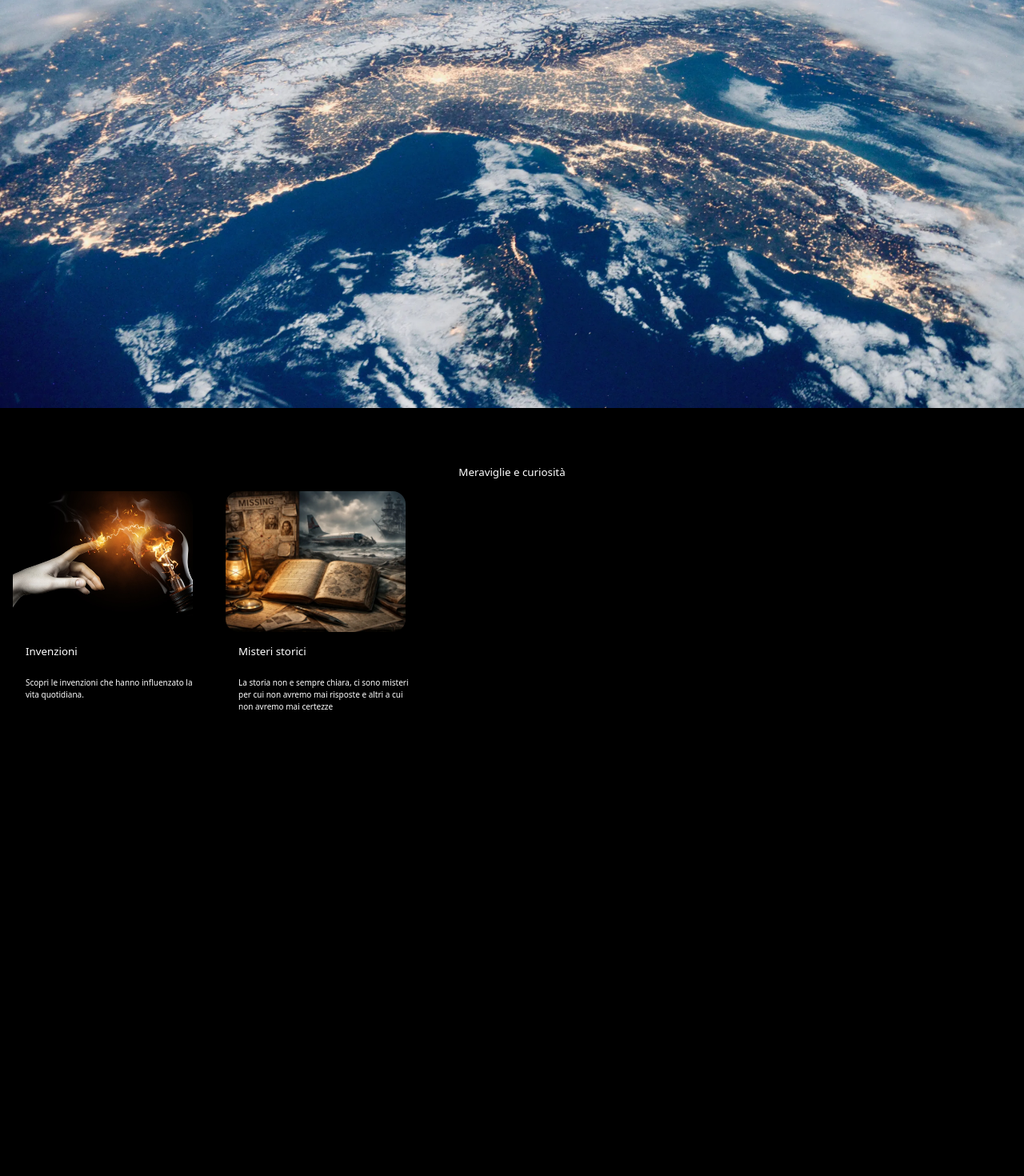
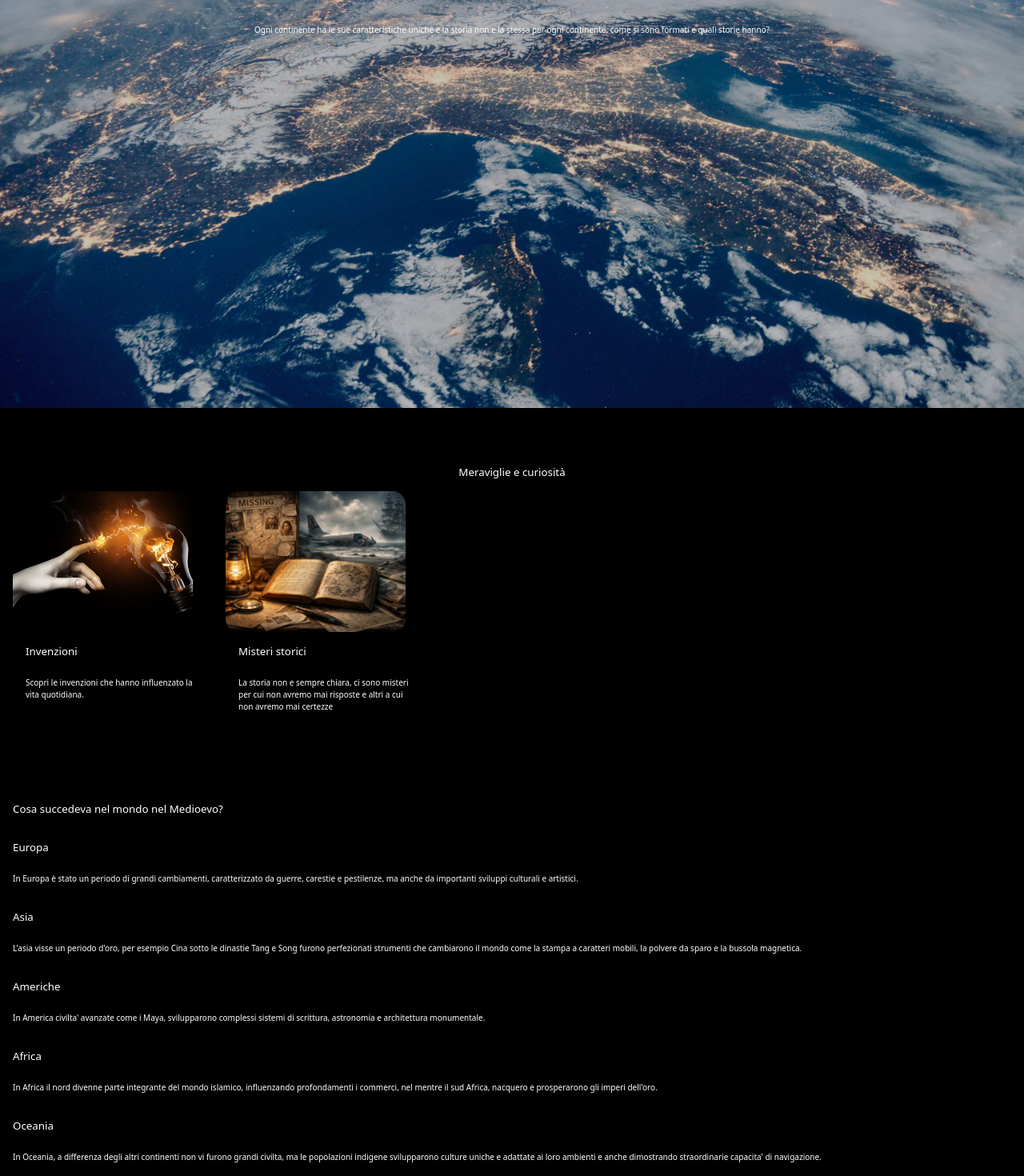
Before and after one commit to Leonardo803W/Story-Web, a React (Vite) app in the folder Front-end/: page / in a window 1280 px wide. Shown: the part 2575-4045 px from the top of the page at 80% size. Before the commit the page ends 3562 px from the top, so only its background shows below. Built offline with nearby package versions, Linux system fonts and the light colour scheme.

Commit message:
adding content in home

```diff
--- a/Front-end/src/components/Home.tsx
+++ b/Front-end/src/components/Home.tsx
@@ -10,6 +10,8 @@ import imgScienza from "../img/scienza.jpg";
 import imgReligione from "../img/religione.jpg";
 import imgInvenzioni from "../img/invenzioni.jpg";
 import imgMisteri from "../img/misteri.webp";
+import imgPeste from "../img/peste.webp";
+import imgPeste2 from "../img/peste-removebg-preview.png";
 
 const epoche = [
     {
@@ -42,6 +44,73 @@ const epoche = [
       text: "Eta delle rivoluzioni, XIX secolo, XX secolo e XXI secolo",
       img: imgEtaContemporanea
     }
+]
+
+const TimeLine = [
+    {
+        id: 1,
+        title: "Medioevo",
+        content: [
+            {
+                id: 1,
+                title: "Europa",
+                text:"In Europa è stato un periodo di grandi cambiamenti, caratterizzato da guerre, carestie e pestilenze, ma anche da importanti sviluppi culturali e artistici.",
+                img: imgPeste,
+                img2: imgPeste2,
+            },
+            {
+                id: 2,
+                title: "Asia",
+                text: "L'asia visse un periodo d'oro, per esempio Cina sotto le dinastie Tang e Song furono perfezionati strumenti che cambiarono il mondo come la stampa a caratteri mobili, la polvere da sparo e la bussola magnetica."
+            },
+            {
+                id: 3,
+                title: "Americhe",
+                text: "In America civilta' avanzate come i Maya, svilupparono complessi sistemi di scrittura, astronomia e architettura monumentale."
+            },
+            {
+                id: 4,
+                title: "Africa",
+                text: "In Africa il nord divenne parte integrante del mondo islamico, influenzando profondamenti i commerci, nel mentre il sud Africa, nacquero e prosperarono gli imperi dell'oro."
+            },
+            {
+                id: 5,
+                title: "Oceania",
+                text: "In Oceania, a differenza degli altri continenti non vi furono grandi civilta, ma le popolazioni indigene svilupparono culture uniche e adattate ai loro ambienti e anche dimostrando straordinarie capacita' di navigazione."
+            },
+        ]
+    },
+    {
+        id: 2,
+        title: "Medioevo",
+        content: [
+            {
+                id: 1,
+                title: "Europa",
+                text:"In Europa è stato un periodo di grandi cambiamenti, caratterizzato da guerre, carestie e pestilenze, ma anche da importanti sviluppi culturali e artistici."
+            },
+            {
+                id: 2,
+                title: "Asia",
+                text: "L'asia visse un periodo d'oro, per esempio Cina sotto le dinastie Tang e Song furono perfezionati strumenti che cambiarono il mondo come la stampa a caratteri mobili, la polvere da sparo e la bussola magnetica."
+            },
+            {
+                id: 3,
+                title: "Americhe",
+                text: "In America civilta' avanzate come i Maya, svilupparono complessi sistemi di scrittura, astronomia e architettura monumentale."
+            },
+            {
+                id: 4,
+                title: "Africa",
+                text: "In Africa il nord divenne parte integrante del mondo islamico, influenzando profondamenti i commerci, nel mentre il sud Africa, nacquero e prosperarono gli imperi dell'oro."
+            },
+            {
+                id: 5,
+                title: "Oceania",
+                text: "In Oceania, a differenza degli altri continenti non vi furono grandi civilta, ma le popolazioni indigene svilupparono culture uniche e adattate ai loro ambienti e anche dimostrando straordinarie capacita' di navigazione."
+            },
+        ]
+    },
 ]
 
 const Home = () => {
@@ -136,6 +205,29 @@ const Home = () => {
             </div>
           </div>
         </section>
+
+        <section>
+          <div className="timelineCarousel">
+
+            {TimeLine.map((timeline) => (
+              <div key={timeline.id} className="timelineSlide">
+
+                <h3>
+                  Cosa succedeva nel mondo nel {timeline.title}?
+                </h3>
+
+                {timeline.content.map((item) => (
+                  <div key={item.id} className="carouselTimeLine-card">
+                    <h4>{item.title}</h4>
+                    <p>{item.text}</p>
+                  </div>
+                ))}
+
+              </div>
+            ))}
+
+          </div>
+        </section>
     </>
   );
 };
--- a/Front-end/src/style/Components.css
+++ b/Front-end/src/style/Components.css
@@ -112,6 +112,7 @@
     border-radius: 20px;
 }
 
+
 .carousel-card{
     flex: 0 0 250px;
     scroll-snap-align: start;
@@ -133,4 +134,57 @@
     min-height: 45rem;
     background-size: cover;
     background-position: center;
+    padding: 4rem 4rem 0rem 4rem;
+    position: relative;
 }
+
+#continenti::after{
+    content: "";
+    position: absolute;
+    top: 0;
+    left: 0;
+    width: 100%;
+    height: 100%;
+    background-color: rgb(0 0 0 / 20%);
+}
+
+#continenti p{
+    position: relative;
+    z-index: 1;
+    margin-top: 8rem;
+    text-align: center;
+}
+
+.timelineCarousel{
+    display: flex;
+    overflow-x: auto;
+    gap: 2rem;
+    scroll-snap-type: x mandatory;
+}
+
+.timelineCarousel::-webkit-scrollbar{
+    height: 8px;
+}
+
+.timelineCarousel::-webkit-scrollbar-track{
+    background: #eee;
+    border-radius: 20px;
+}
+
+.timelineCarousel::-webkit-scrollbar-thumb{
+    background: #ecb829;
+    border-radius: 20px;
+}
+
+.timelineSlide{
+    flex: 0 0 100%;
+    scroll-snap-align: start;
+}
+
+.carouselTimeLine-card{
+    flex: 0 0 250px;
+    scroll-snap-align: start;
+    position: relative;
+    border-radius: 1rem;
+    overflow: hidden;
+}
```
Also changed, not shown: Front-end/src/img/peste-removebg-preview.png (added), Front-end/src/img/peste.webp (added).
